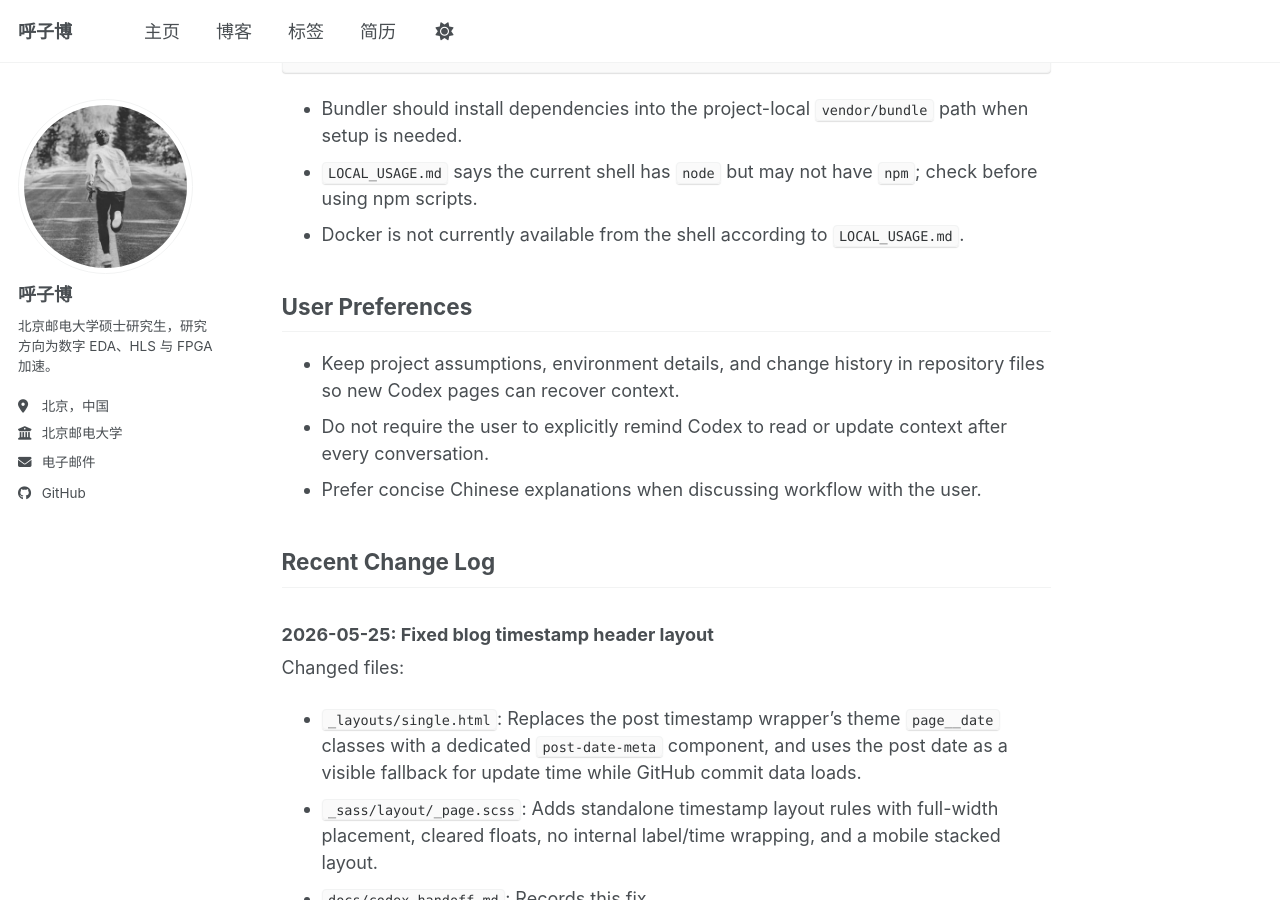
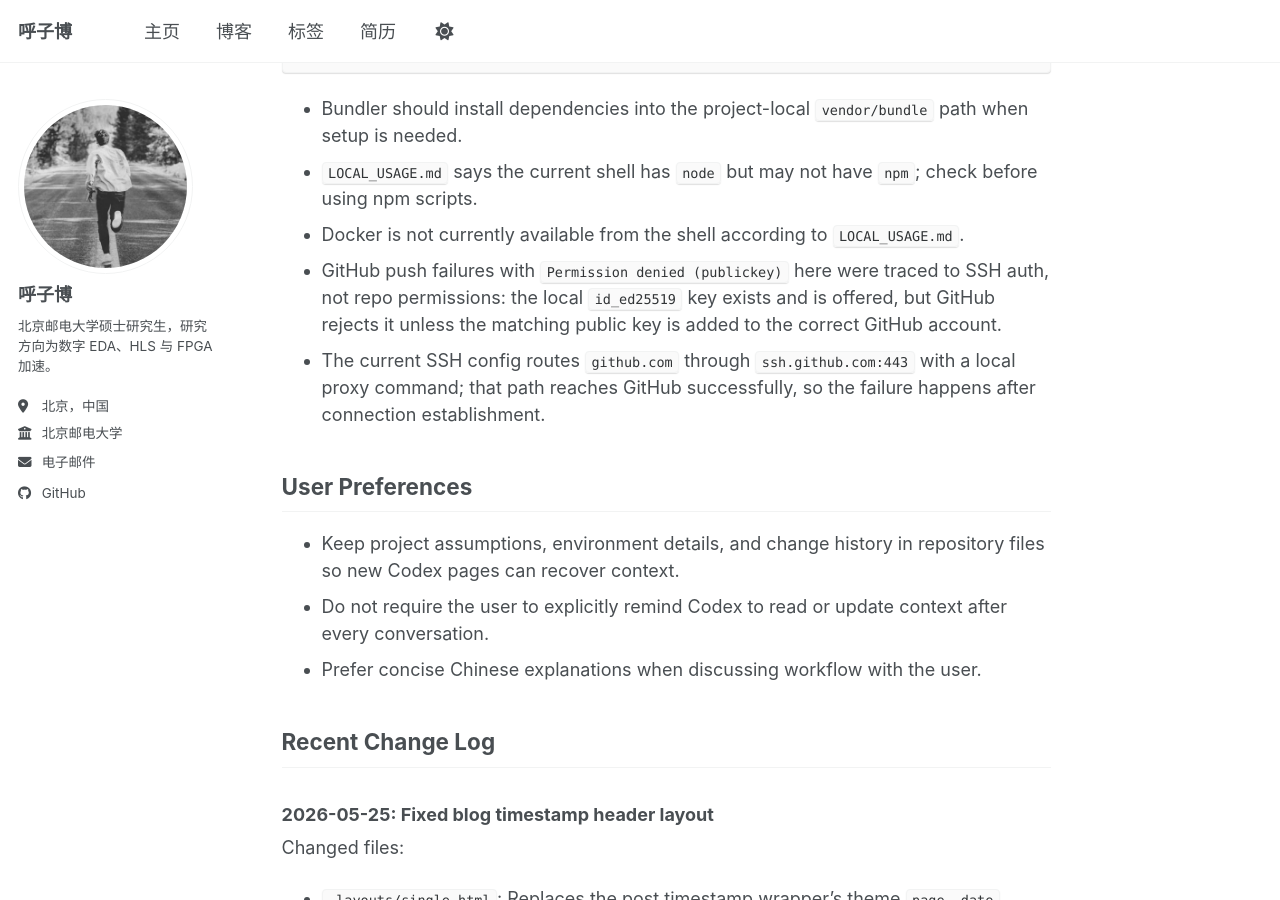
Before and after one commit to huzibo-yyds/huzibo-yyds.github.io, a Jekyll site: the page built from docs/codex-handoff.md, in a window 1280 px wide and 900 px high, scrolled down 798 px. Built offline with Jekyll 4.4.1, drawn with Linux system fonts in a browser that asks for light colours; our own code applies the rules of GitHub Pages for plain Markdown files; a script bundle is joined from its source files by our own code; library files that are not in the unit come from our copies.

Commit message:
update md

```diff
--- a/docs/codex-handoff.md
+++ b/docs/codex-handoff.md
@@ -27,6 +27,8 @@ This file is the persistent project memory for future Codex pages. Read it at th
 - Bundler should install dependencies into the project-local `vendor/bundle` path when setup is needed.
 - `LOCAL_USAGE.md` says the current shell has `node` but may not have `npm`; check before using npm scripts.
 - Docker is not currently available from the shell according to `LOCAL_USAGE.md`.
+- GitHub push failures with `Permission denied (publickey)` here were traced to SSH auth, not repo permissions: the local `id_ed25519` key exists and is offered, but GitHub rejects it unless the matching public key is added to the correct GitHub account.
+- The current SSH config routes `github.com` through `ssh.github.com:443` with a local proxy command; that path reaches GitHub successfully, so the failure happens after connection establishment.
 
 ## User Preferences
 
```
